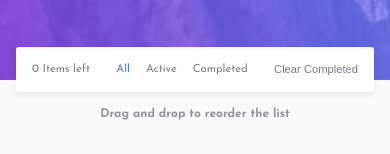
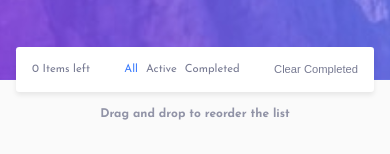
Before and after one commit to MohamedAismaiel/TODO-rep, a Next.js app: page / in a window 390 px wide. Shown: the part 291-445 px from the top of the page. Built offline with nearby package versions, Linux system fonts and the light colour scheme.

Commit message:
fixing media queries

```diff
--- a/components/navigation.scss
+++ b/components/navigation.scss
@@ -54,6 +54,9 @@
       }
       &-active {
         margin: 0 2rem;
+        @media only screen and (max-width: 400px) {
+          margin: 0 1rem;
+        }
         &-dark {
           a {
             color: var(--Dark-Gray-sh-Blue) !important;
```
